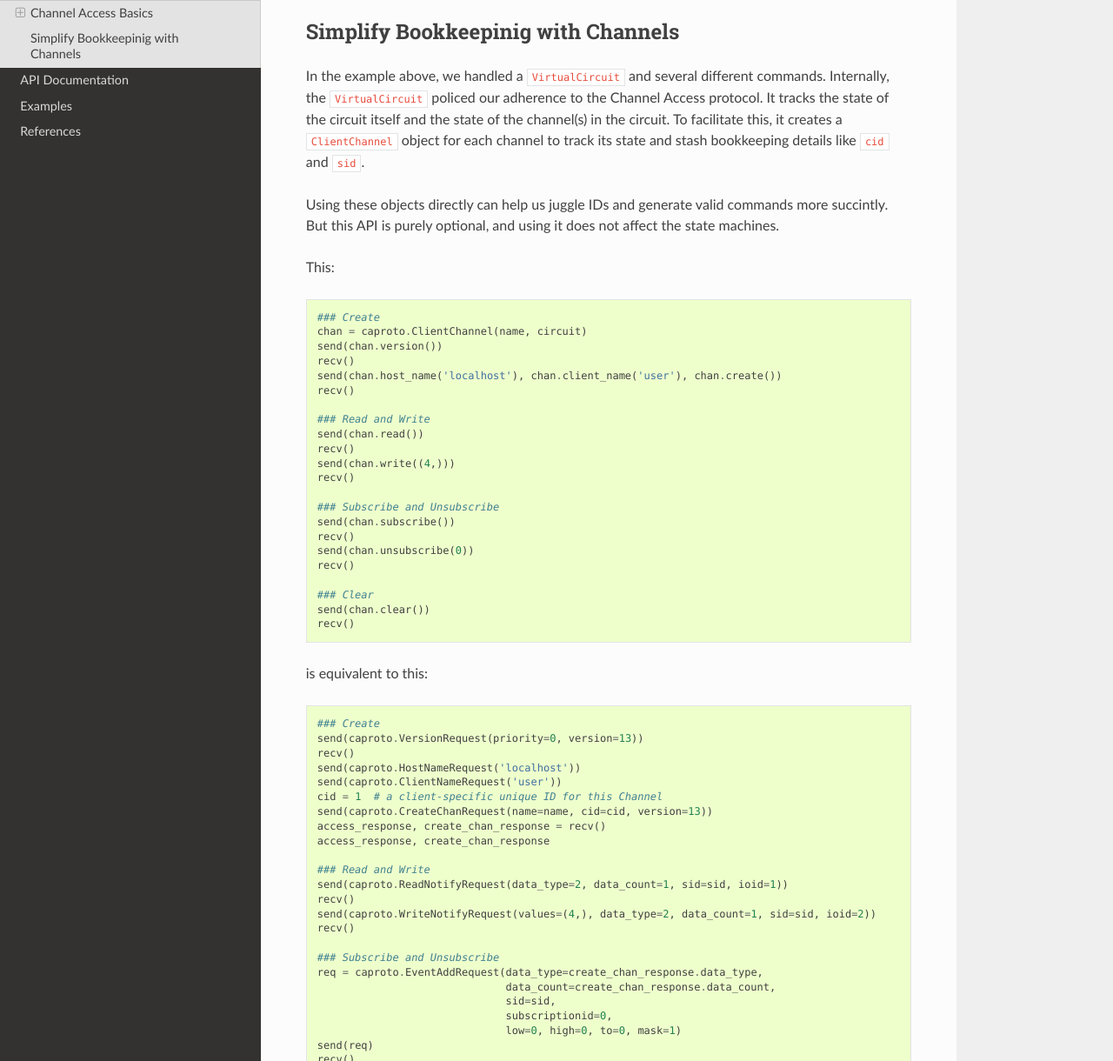
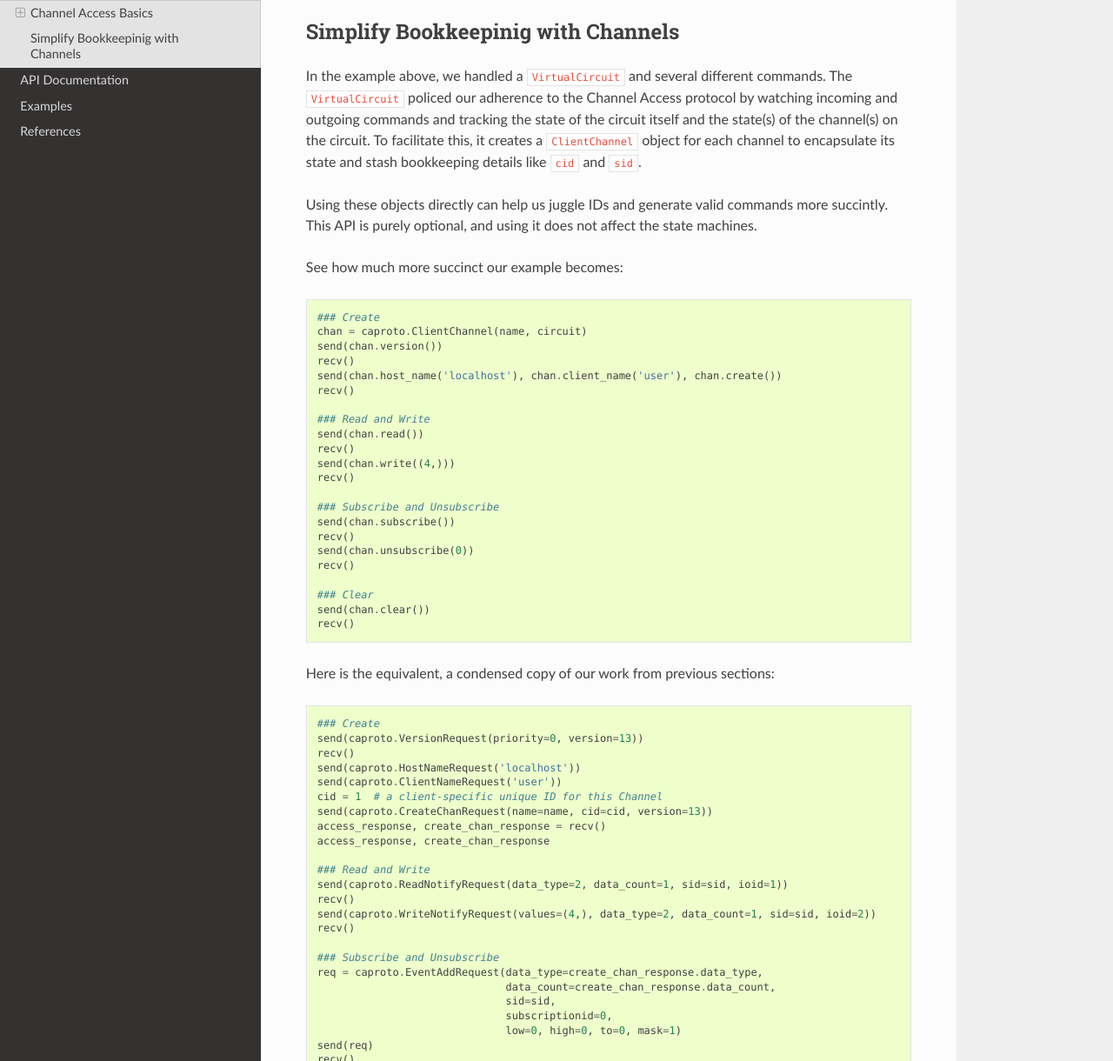
Before and after one commit to caproto/caproto, a Sphinx documentation site: the page built from doc/source/basics.rst, in a window 1280 px wide and 1400 px high, scrolled down 6437 px, cut to the strip 180-1400 px from the top of the window. Shown: the whole strip at 87% size. Built offline with Sphinx 7.4.7 and the Read the Docs theme 2.0.0, drawn with Linux system fonts in a browser that asks for light colours; some of the changed text lies outside the part shown.

Commit message:
DOC: More on Channels.

```diff
--- a/doc/source/basics.rst
+++ b/doc/source/basics.rst
@@ -320,17 +320,18 @@ Simplify Bookkeepinig with Channels
 ===================================
 
 In the example above, we handled a ``VirtualCircuit`` and several different
-commands. Internally, the ``VirtualCircuit`` policed our adherence to the
-Channel Access protocol. It tracks the state of the circuit itself and the
-state of the channel(s) in the circuit. To facilitate this, it creates a
-``ClientChannel`` object for each channel to track its state and stash
-bookkeeping details like ``cid`` and ``sid``.
+commands. The ``VirtualCircuit`` policed our adherence to the
+Channel Access protocol by watching incoming and outgoing commands and tracking
+the state of the circuit itself and the state(s) of the channel(s) on the
+circuit.  To facilitate this, it creates a ``ClientChannel`` object for each
+channel to encapsulate its state and stash bookkeeping details like ``cid`` and
+``sid``.
 
 Using these objects directly can help us juggle IDs and generate valid commands
-more succintly. But this API is purely optional, and using it does not affect
+more succintly. This API is purely optional, and using it does not affect
 the state machines.
 
-This:
+See how much more succinct our example becomes:
 
 .. code-block:: python
 
@@ -357,7 +358,7 @@ This:
     send(chan.clear())
     recv()
 
-is equivalent to this:
+Here is the equivalent, a condensed copy of our work from previous sections:
 
 .. code-block:: python
 
@@ -393,3 +394,10 @@ is equivalent to this:
     ### Clear
     send(caproto.ClearChannelRequest(sid, cid))
     recv()
+
+Notice that the channel convenience methods like ``chan.create()`` don't
+actually *do* anything. We still have to ``send`` the command into the
+VirtualCircuit and then send it over the socket. These are just easy ways to
+generate valid commands --- with auto-generated unique IDs filled in --- which
+you may or may not then choose to send. The state machines are not updated
+until (unless) the command is actually sent.
```
